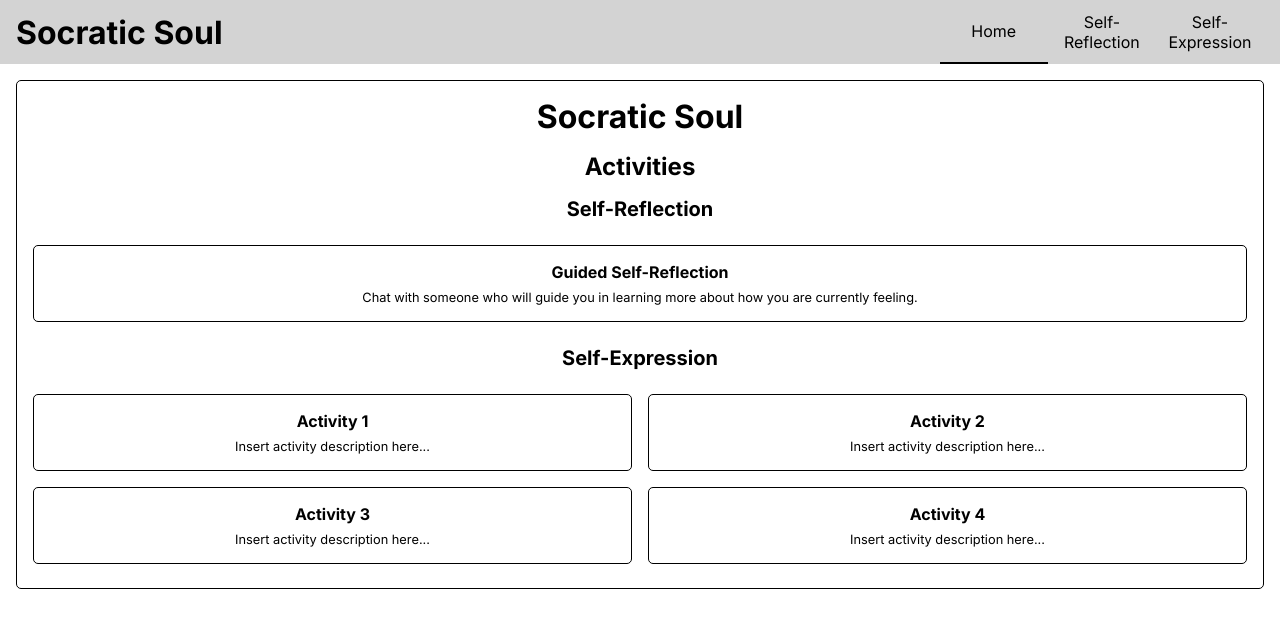
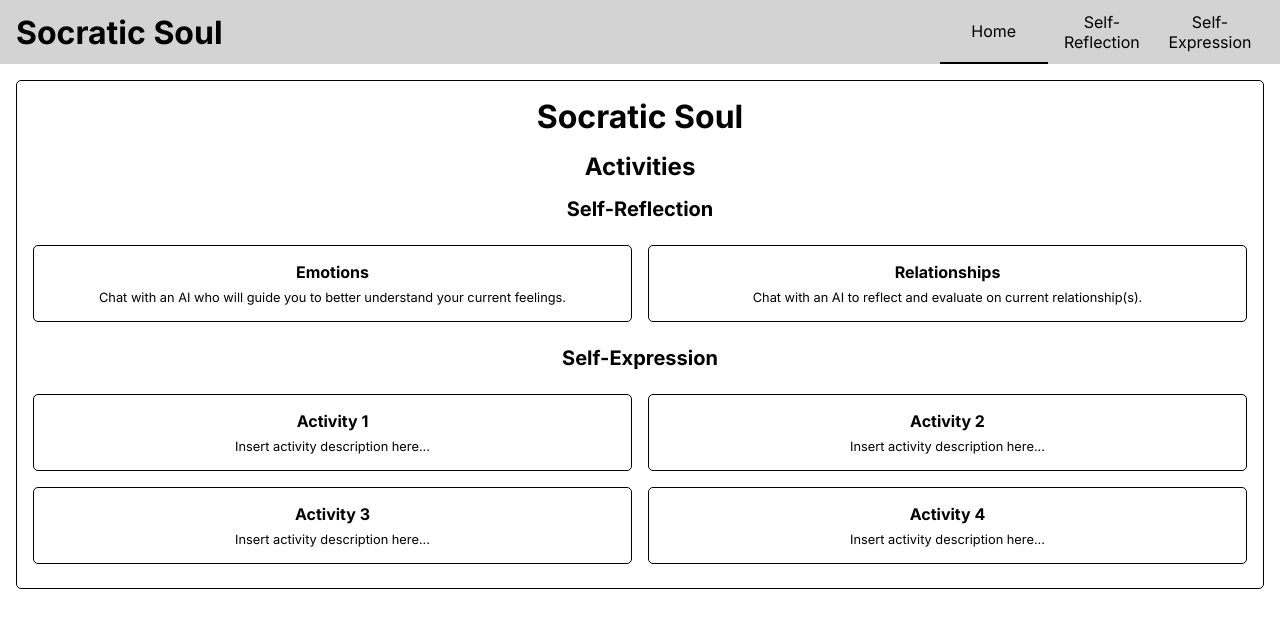
Before and after one commit to dlndn/socratic-soul, a React (Vite) app: page / in a window 1280 px wide. Shown: the top 628 px of the page. Built offline with nearby package versions, Linux system fonts and the light colour scheme.

Commit message:
changed MainPage Links to appropriate SelfReflectionPage

```diff
--- a/src/pages/MainPage/MainPage.jsx
+++ b/src/pages/MainPage/MainPage.jsx
@@ -10,9 +10,13 @@ function MainPage() {
                     <h2 className="activities__title">Activities</h2>
                     <h3 className="activities__category">Self-Reflection</h3>
                     <div className="activities__row">
-                        <Link to={'/'} className="activity">
-                            <h4 className="activity__title">Guided Self-Reflection</h4>
-                            <p className="activity__description">Chat with someone who will guide you in learning more about how you are currently feeling.</p>
+                        <Link to={'/self-reflection/emotions'} className="activity">
+                            <h4 className="activity__title">Emotions</h4>
+                            <p className="activity__description">Chat with an AI who will guide you to better understand your current feelings.</p>
+                        </Link>
+                        <Link to={'/self-reflection/relationships'} className="activity">
+                            <h4 className="activity__title">Relationships</h4>
+                            <p className="activity__description">Chat with an AI to reflect and evaluate on current relationship(s).</p>
                         </Link>
                     </div>
                     <h3 className="activities__category">Self-Expression</h3>
```
